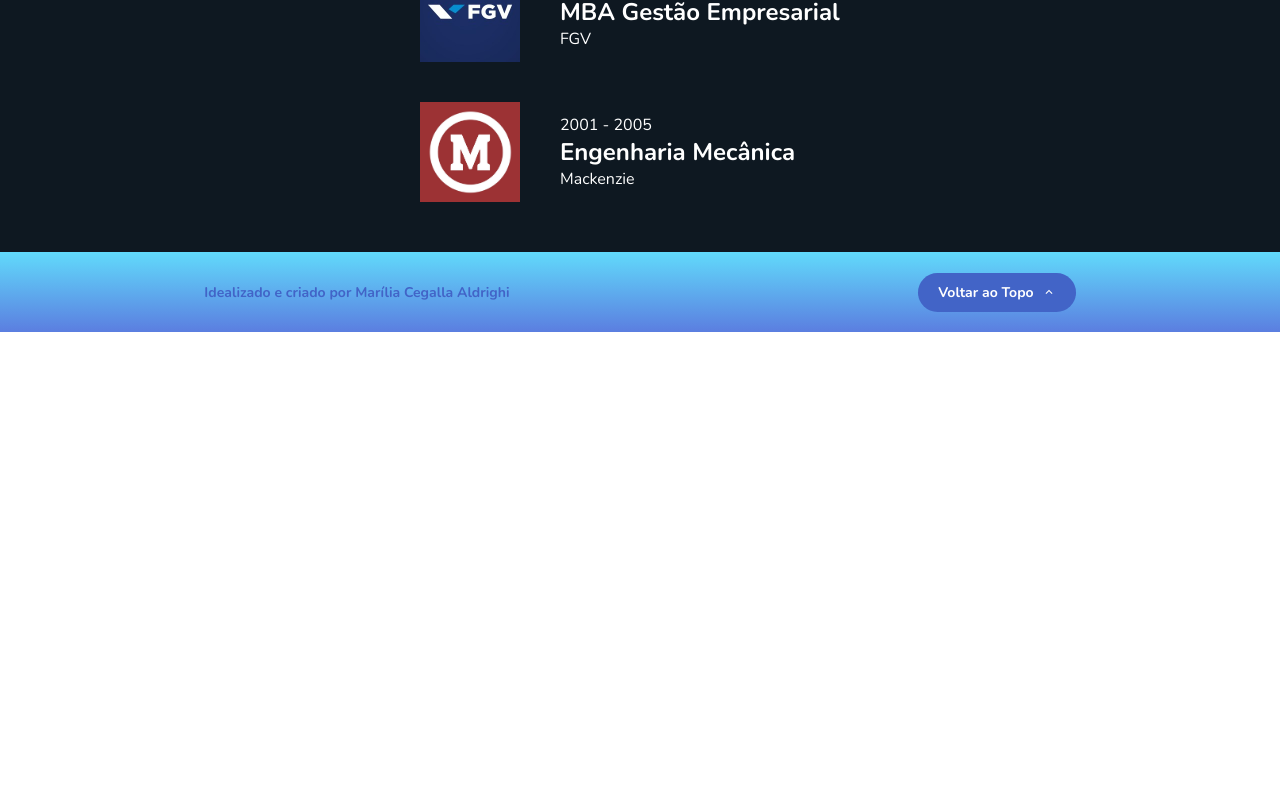
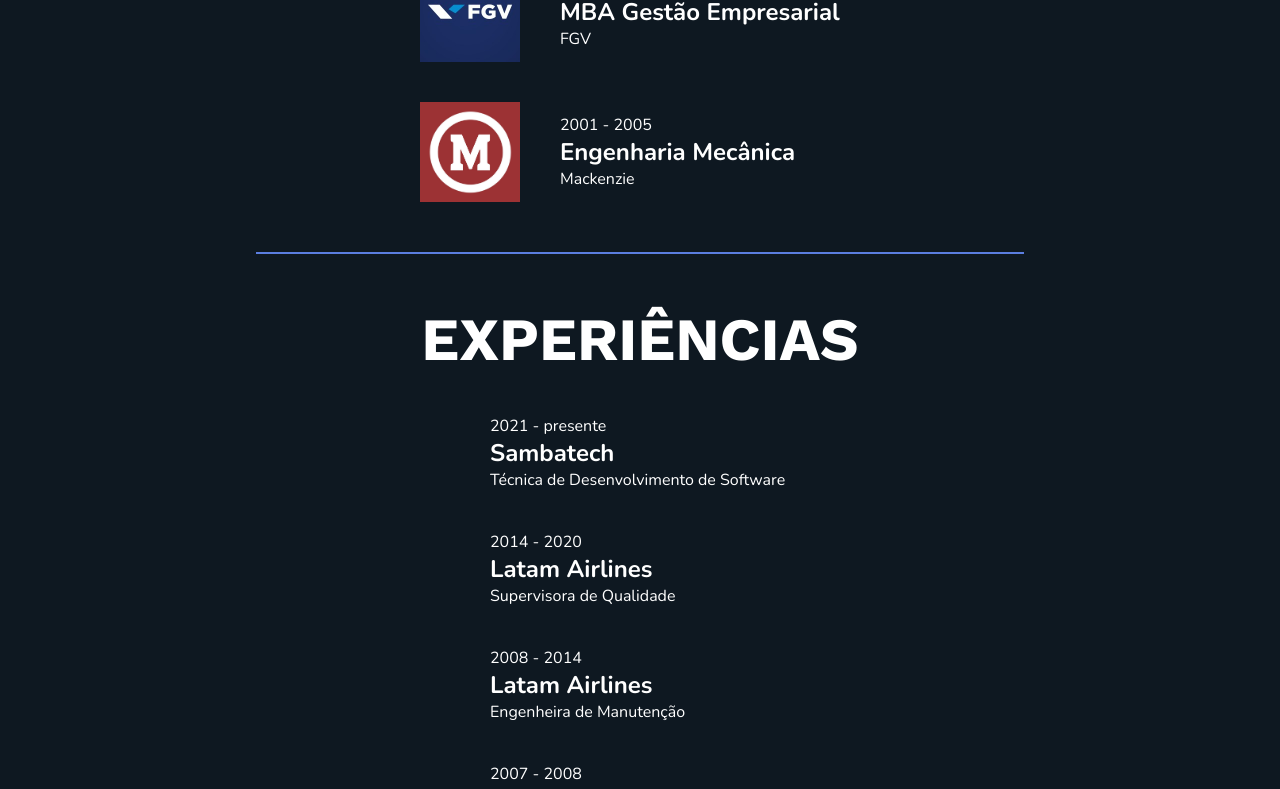
Before and after one commit to maricegalla/portfolio, a React (Create React App) app: page / in a window 1280 px wide. Shown: the part 1991-2780 px from the top of the page. Before the commit the page ends 2323 px from the top, so only its background shows below. Built offline with nearby package versions, Linux system fonts and the light colour scheme.

Commit message:
Experiences section

```diff
--- a/src/assets/education.js
+++ b/src/assets/education.js
@@ -3,7 +3,7 @@
 import fgvLogo from 'src/assets/fgvLogo.jpeg'
 import mackenzieLogo from 'src/assets/mackenzieLogo.jpg'
 
-const education = [
+export const education = [
   {
     year: '2021 - 2022',
     course: 'Desenvolvimento Web',
@@ -29,5 +29,3 @@
     image: mackenzieLogo
   },
 ];
-
-export { education };
--- /dev/null
+++ b/src/assets/experience.js
@@ -0,0 +1,27 @@
+export const experience = [
+  {
+    year: '2021 - presente',
+    company: 'Sambatech',
+    position: 'Técnica de Desenvolvimento de Software',
+  },
+  {
+    year: '2014 - 2020',
+    company: 'Latam Airlines',
+    position: 'Supervisora de Qualidade',
+  },
+  {
+    year: '2008 - 2014',
+    company: 'Latam Airlines',
+    position: 'Engenheira de Manutenção',
+  },
+  {
+    year: '2007 - 2008',
+    company: 'Variglog',
+    position: 'Engenheira de Manutenção',
+  },
+  {
+    year: '2005 - 2007',
+    company: 'Whirlpool Corporation',
+    position: 'Técnica de Logística',
+  },
+];
--- a/src/components/Content/index.jsx
+++ b/src/components/Content/index.jsx
@@ -2,13 +2,15 @@
 import {
   ContentContainer,
   EducationContainer,
+  ExperienceContainer,
   LineContainer,
   MainTextContainer,
 } from './style';
 import Habilities from './Habilities';
 import { education } from 'src/assets/education.js';
+import { experience } from 'src/assets/experience.js';
 import useViewport from 'src/hooks/useViewport';
-import Name from 'src/components/Name'
+import Name from 'src/components/Name';
 
 const Content = () => {
   const { width } = useViewport();
@@ -20,8 +22,8 @@
           <div className="image" />
         </div>
         <div>
-          {width > 800 ?<Name /> : ''}
-          <span>Desenvolvedora Full-Stack Jr</span>
+          {width > 800 ? <Name /> : ''}
+          <span>Desenvolvedora Full Stack Jr</span>
           <p>
             Graduada em Engenheira Mecânica e MBA em Gestão Empresarial.
             Acredito no poder da transformação através da educação. Sou
@@ -46,6 +48,19 @@
           </div>
         ))}
       </EducationContainer>
+      <LineContainer />
+      <ExperienceContainer>
+        <h1>EXPERIÊNCIAS</h1>
+        {experience.map((e, index) => (
+          <div className="line" key={index}>
+            <div className="column">
+              <p className="small">{e.year}</p>
+              <p className="paragraph">{e.company}</p>
+              <p className="small">{e.position}</p>
+            </div>
+          </div>
+        ))}
+      </ExperienceContainer>
     </ContentContainer>
   );
 };
--- a/src/components/Content/style.js
+++ b/src/components/Content/style.js
@@ -174,11 +174,87 @@
   }
 `;
 
+const ExperienceContainer = styled.div`
+  color: #fff;
+  font-family: 'Work Sans', sans-serif;
+  font-size: 30px;
+  text-align: center;
+  margin: 0 100px 20px;
+  width: 60%;
+  display: flex;
+  flex-direction: column;
+  align-items: center;
+  gap: 40px;
 
+  & > h1 {
+    margin: 0;
+  }
+
+  img {
+    height: 100px;
+  }
+
+  .paragraph {
+    margin: 0;
+    text-align: justify;
+    font-size: 24px;
+    font-family: 'Nunito', sans-serif;
+    font-weight: 700;
+  }
+
+  .small {
+    margin: 0;
+    text-align: justify;
+    font-size: 16px;
+    font-family: 'Nunito', sans-serif;
+  }
+
+  .column {
+    display: flex;
+    flex-direction: column;
+    justify-content: center;
+    width: 300px;
+  }
+
+  .line {
+    display: flex;
+    flex-direction: line;
+    align-items: center;
+    gap: 40px;
+  }
+
+  @media (max-width: 800px) {
+    width: 90%;
+    gap: 20px;
+    margin: 0;
+
+    h1 {
+      transform: scale(0.7);
+    }
+
+    img {
+      height: 80px;
+    }
+
+    .column {
+      width: 100%;
+    }
+
+    .line {
+      gap: 20px;
+      width: 100%;
+    }
+
+    .paragraph {
+      font-size: 18px;
+    }
+  }
+`;
 
 export {
   ContentContainer,
   MainTextContainer,
   LineContainer,
   EducationContainer,
+  ExperienceContainer,
 };
--- a/src/components/Navbar/index.jsx
+++ b/src/components/Navbar/index.jsx
@@ -4,9 +4,11 @@
 const NavBar = () => {
   return (
     <NavBarContainer>
-      <button onClick={() => window.scrollTo(0, 520)} className="nav">Habilidades</button>
+      <button onClick={() => window.scrollTo(0, 500)} className="nav">Habilidades</button>
       <p>|</p>
-      <button onClick={() => window.scrollTo(0, 1300)} className="nav">Formação</button>
+      <button onClick={() => window.scrollTo(0, 1050)} className="nav">Formação</button>
+      <p>|</p>
+      <button onClick={() => window.scrollTo(0, 1770)} className="nav">Experiências</button>
     </NavBarContainer>
   );
 };
```
